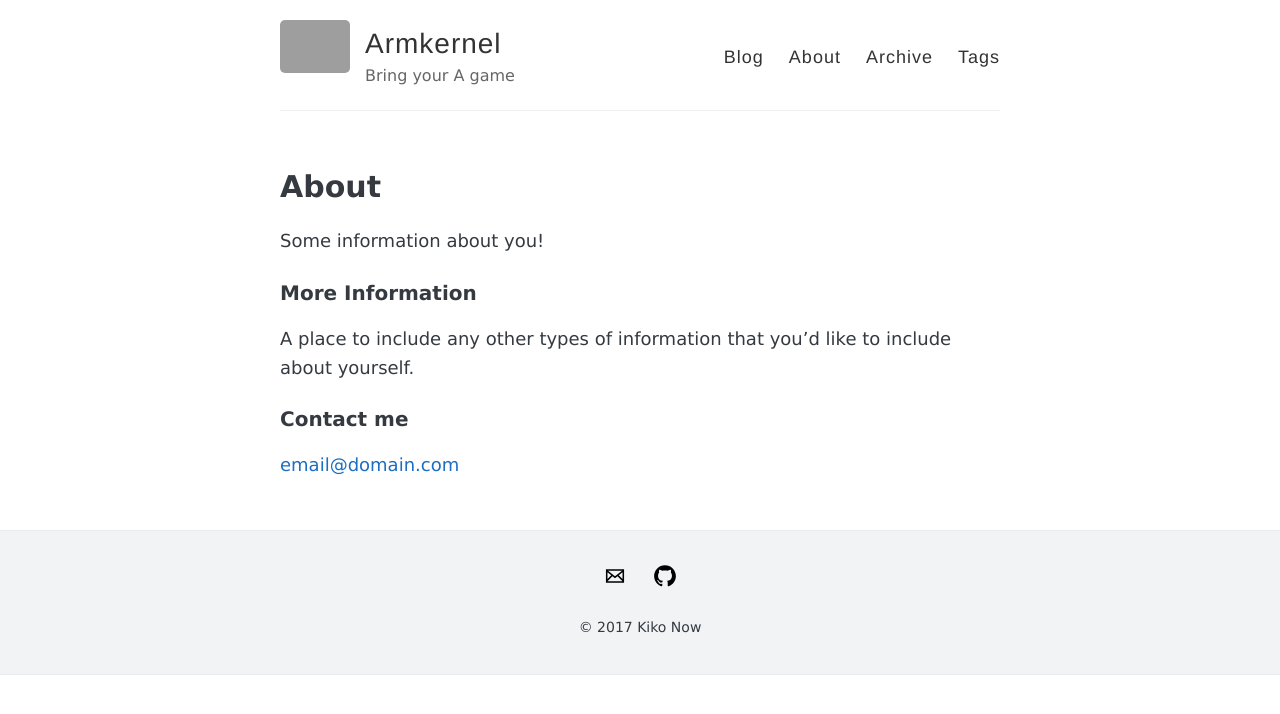
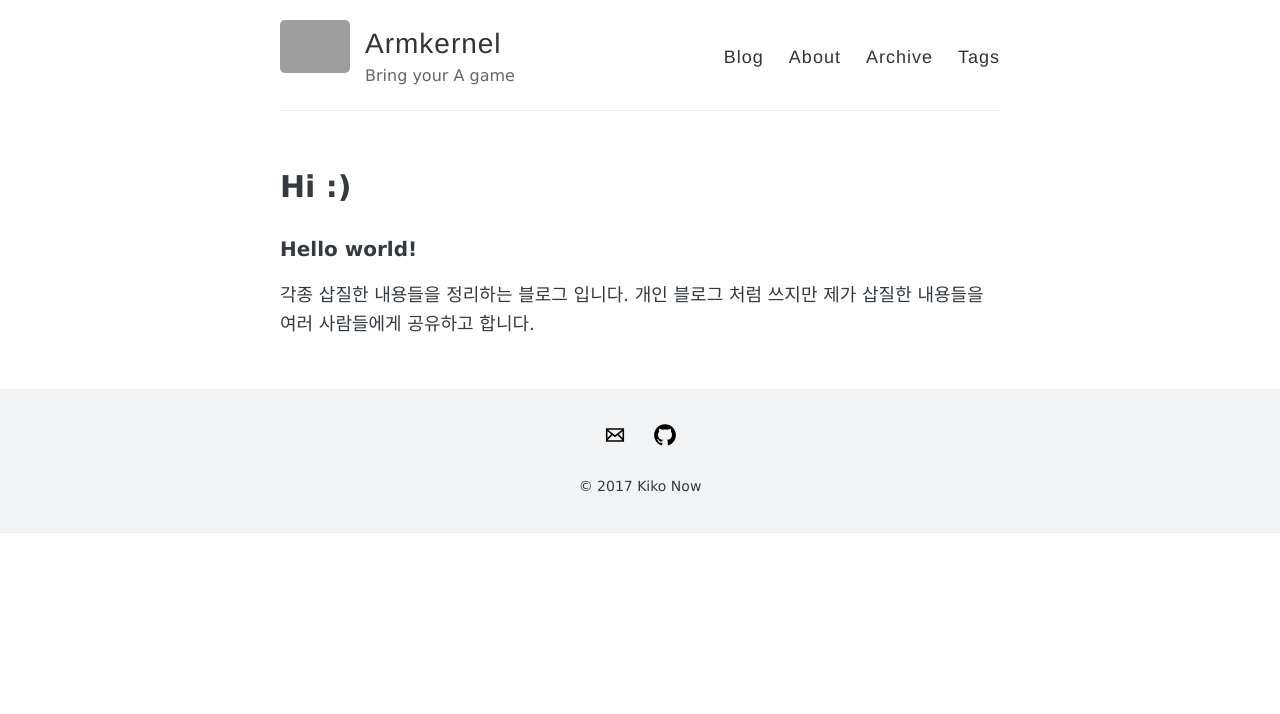
Before and after one commit to armkernel/armkernel.github.io, a Jekyll site: the page built from about.md, in a window 1280 px wide. Shown: the top 714 px of the page. Built offline with Jekyll 4.4.1, drawn with Linux system fonts in a browser that asks for light colours; grey boxes are pictures that could not be loaded.

Commit message:
about me

```diff
--- a/about.md
+++ b/about.md
@@ -1,15 +1,7 @@
 ---
 layout: page
-title: About
+title: Hi :)
 permalink: /about/
 ---
-
-Some information about you!
-
-### More Information
-
-A place to include any other types of information that you'd like to include about yourself.
-
-### Contact me
-
-[email@domain.com](mailto:email@domain.com)
+### Hello world!
+ 각종 삽질한 내용들을 정리하는 블로그 입니다. 개인 블로그 처럼 쓰지만 제가 삽질한 내용들을 여러 사람들에게 공유하고 합니다.
```
